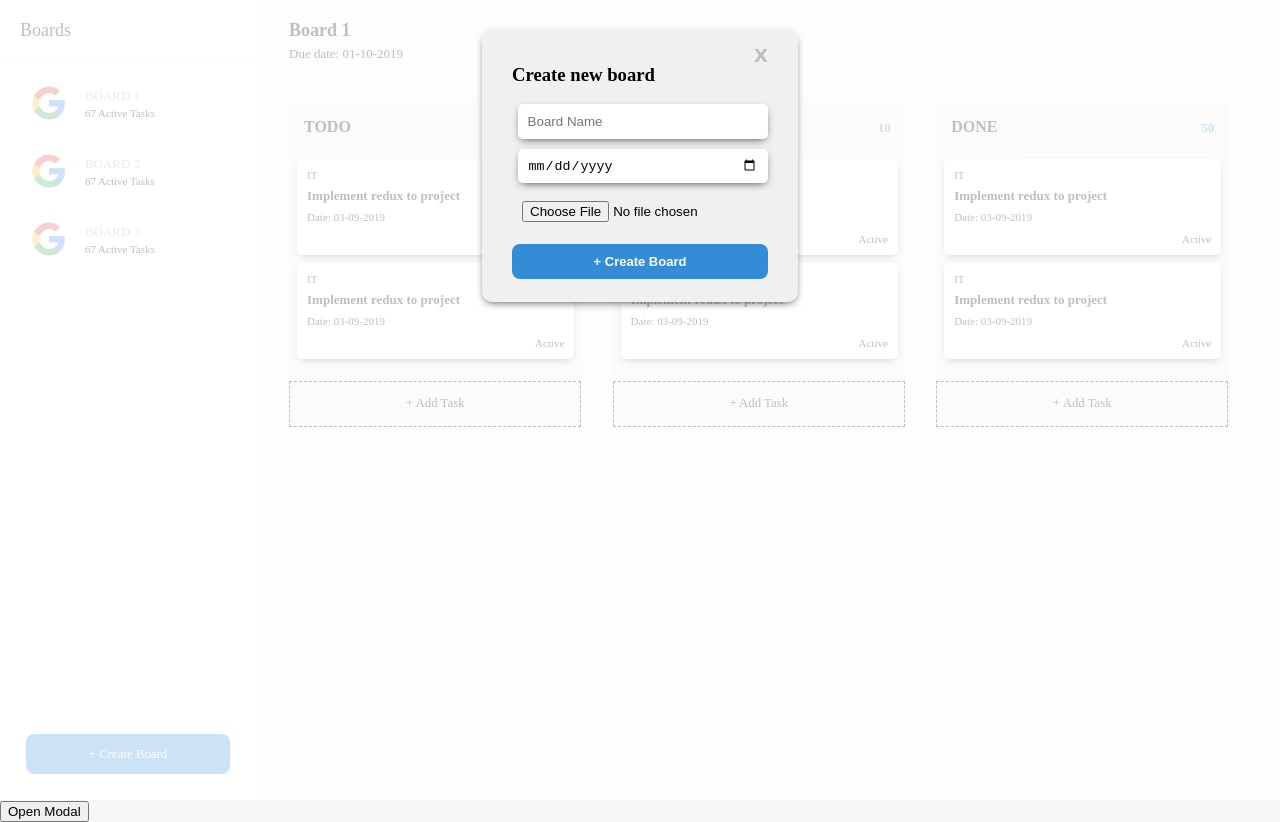
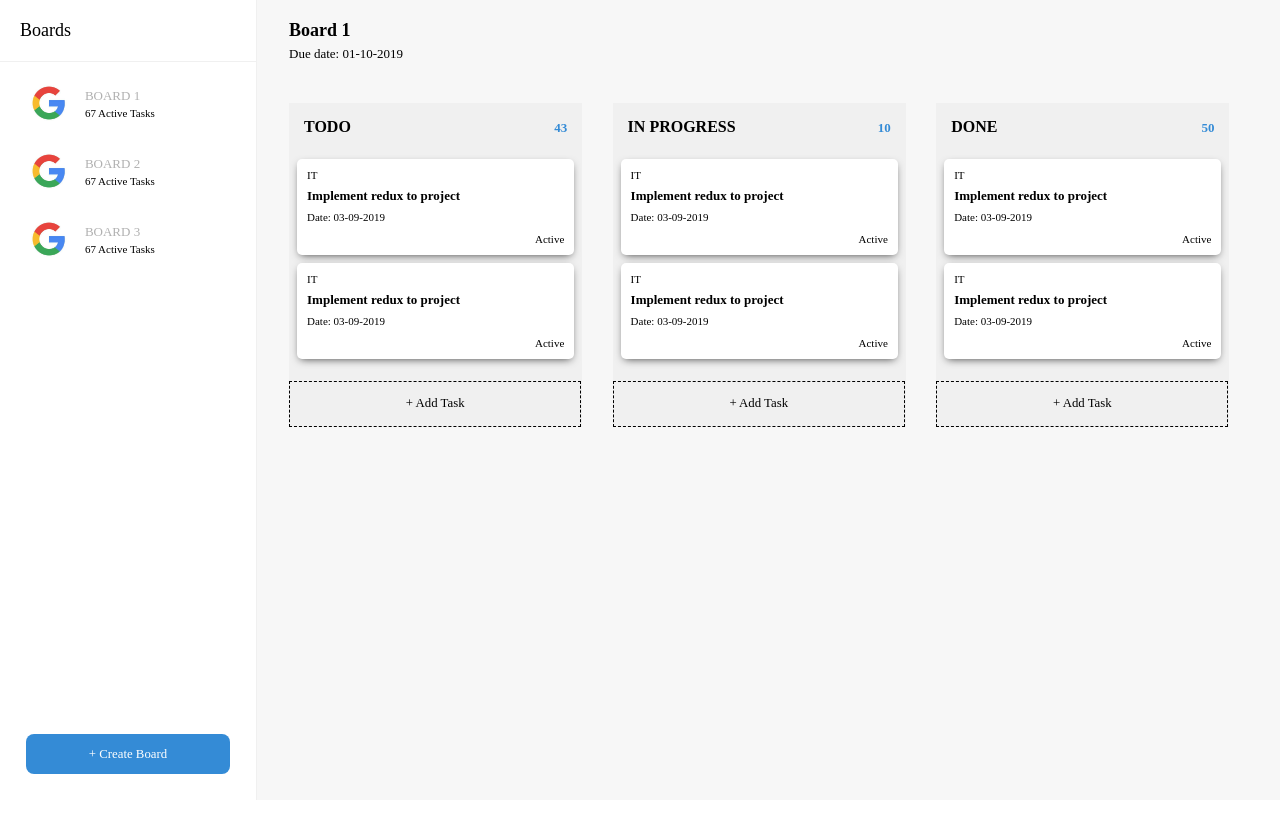
Before and after one commit to mariagabrielara/trello-app, a React (Create React App) app: page / in a window 1280 px wide. After the commit the page ends 800 px from the top, so only its background shows below. Built offline with nearby package versions, Linux system fonts and the light colour scheme; a web font is replaced by a local one.

Commit message:
Functionality added to the "+ Create Board" button to open modal

```diff
--- a/src/App.tsx
+++ b/src/App.tsx
@@ -3,7 +3,6 @@ import './App.scss';
 
 import Sidebar from './components/Sidebar/Sidebar';
 import Board from './components/Board/Board';
-import BoardModal from './components/BoardModal/BoardModal';
 
 const App: React.FC = () => {
   return (
@@ -13,7 +12,6 @@ const App: React.FC = () => {
         boardName="Board 1"
         boardDueDate="01-10-2019"
       />
-      <BoardModal />
     </div>
   );
 }
--- a/src/components/BoardModal/BoardModal.scss
+++ b/src/components/BoardModal/BoardModal.scss
@@ -6,7 +6,7 @@
 
 .boardmodal__modal {
     width: 20vw;
-    background-color: $lightGray;
+    background-color: white;
     margin-left: auto;
     margin-right: auto;
     padding: 15px 30px 30px 30px;
--- a/src/components/BoardModal/BoardModal.tsx
+++ b/src/components/BoardModal/BoardModal.tsx
@@ -3,45 +3,23 @@ import Modal from 'react-modal';
 
 import './BoardModal.scss';
 
-interface BoardModalState {
+interface Props {
     modalIsOpen: boolean;
+    openModal: any;
+    closeModal: any;
 }
 
-class BoardModal extends React.Component<{}, BoardModalState> {
+const BoardModal = (props: Props): JSX.Element => {
 
-    initState() {
-        this.setState({
-          modalIsOpen: true
-        });
-    }
-
-    componentWillMount() {
-        this.initState();
-    }
-
-    openModal() {
-        this.setState({
-            modalIsOpen: true
-        });
-    }
-
-    closeModal() {
-        this.setState({
-            modalIsOpen: false
-        });
-    }
-
-    render() {
         return (
             <div className="boardmodal">
-              <button onClick={()=>this.openModal()}>Open Modal</button>
               <Modal
-                isOpen={this.state.modalIsOpen}
-                onRequestClose={()=>this.closeModal()}
+                isOpen={props.modalIsOpen}
+                onRequestClose={()=>props.closeModal()}
                 className="boardmodal__modal"
               >
                 <h3 className="boardmodal__header">Create new board</h3>
-                <div className="boardmodal__header boardmodal__header--close" onClick={()=>this.closeModal()}>X</div>
+                <div className="boardmodal__header boardmodal__header--close" onClick={()=>props.closeModal()}>X</div>
                 <form className="boardmodal__form">
                   <input className="boardmodal__text-input" type="text" name="board-name" placeholder="Board Name" />
                   <input className="boardmodal__date-input" type="date" name="board-due-date" />
@@ -51,7 +29,6 @@ class BoardModal extends React.Component<{}, BoardModalState> {
               </Modal>
             </div>
           );
-    }
 }
 
 export default BoardModal;
--- a/src/components/Button/Button.tsx
+++ b/src/components/Button/Button.tsx
@@ -5,6 +5,7 @@ import './Button.scss';
 interface Props {
     buttonText: string;
     buttonType?: string;
+    openModal?: any;
 }
 
 const Button = (props: Props): JSX.Element => {
@@ -13,7 +14,7 @@ const Button = (props: Props): JSX.Element => {
         buttonClasses = `button ${props.buttonType}`;
     }
     return (
-        <div className={buttonClasses}>{props.buttonText}</div>
+        <div onClick={()=>props.openModal()} className={buttonClasses}>{props.buttonText}</div>
     );
 }
 
--- a/src/components/Sidebar/Sidebar.tsx
+++ b/src/components/Sidebar/Sidebar.tsx
@@ -6,7 +6,39 @@ import Button from '../Button/Button';
 
 import googleImage from '../../img/google.jpg';
 
-const Sidebar = (): JSX.Element => {
+import BoardModal from '../BoardModal/BoardModal';
+
+interface SidebarState {
+    modalIsOpen: boolean;
+}
+
+class Sidebar extends React.Component<{}, SidebarState> {
+
+    initState() {
+        this.setState({
+          modalIsOpen: false
+        });
+    }
+
+    componentWillMount() {
+        this.openModal = this.openModal.bind(this);
+        this.closeModal = this.closeModal.bind(this);
+        this.initState();
+    }
+
+    openModal() {
+        this.setState({
+            modalIsOpen: true
+        });
+    }
+
+    closeModal() {
+        this.setState({
+            modalIsOpen: false
+        });
+    }
+
+    render () {
         return (
             <div className="sidebar">
                 <div className="sidebar__title">Boards</div>
@@ -34,10 +66,17 @@ const Sidebar = (): JSX.Element => {
                     <Button
                         buttonText="+ Create Board"
                         buttonType="button--bottom"
+                        openModal={this.openModal}
                     />
                 </div>
+                <BoardModal
+                    modalIsOpen={this.state.modalIsOpen}
+                    openModal={this.openModal}
+                    closeModal={this.closeModal}
+                />
             </div>
         );
     }
+}
 
 export default Sidebar;
```
Also changed, not shown: src/components/Panel/Panel.tsx (indentation only). Lines whose indentation alone changed are shown as unchanged.
